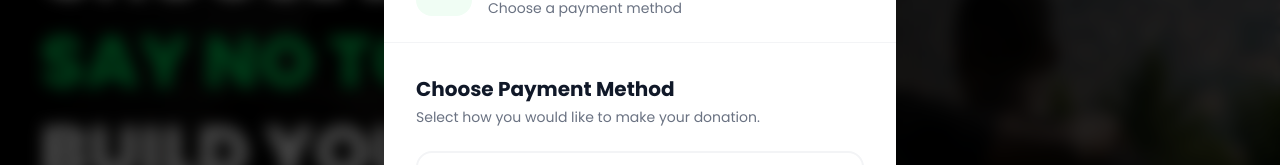
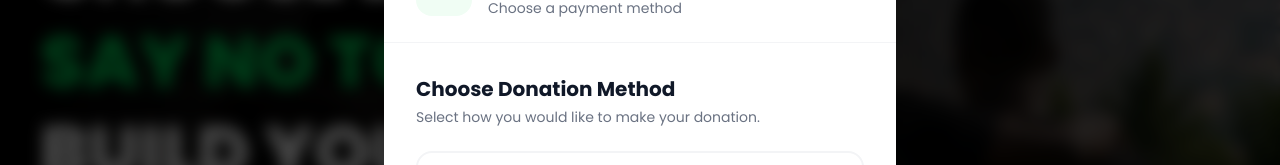
Before and after one commit to IsingizweBonheur/say-no, a React (Vite) app in the folder frontend/: page / in a window 1280 px wide. Both pictures are taken after a click on the button "Donate". Shown: the part 201-366 px from the top of the page. Built offline with nearby package versions, Linux system fonts and the light colour scheme.

Commit message:
Change header from 'Payment Method' to 'Donation Method'

```diff
--- a/frontend/src/component/donation.jsx
+++ b/frontend/src/component/donation.jsx
@@ -78,7 +78,7 @@ export default function Donation() {
 
             <div className="mb-6">
               <h3 className="text-xl font-bold text-gray-900">
-                Choose Payment Method
+                Choose Donation Method
               </h3>
 
               <p className="text-gray-500 text-sm mt-1">
```
